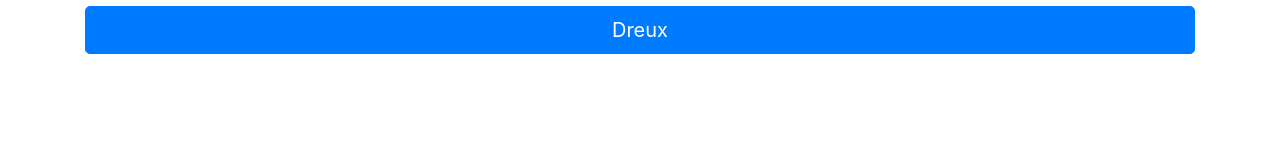
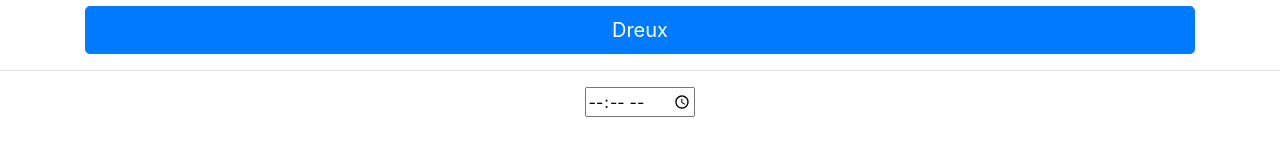
Before and after one commit to laviagicien/numTrain, an Angular app: page / in a window 1280 px wide. Shown: the part 162-318 px from the top of the page. Built offline with nearby package versions, Linux system fonts and the light colour scheme.

Commit message:
adding time choosing part, and time property une ts file it works !!!! YEAH

```diff
--- a/src/app/destination-choice/destination-choice.component.html
+++ b/src/app/destination-choice/destination-choice.component.html
@@ -8,3 +8,8 @@
 <div class="container text-center">
   <h1>{{getDestination()}}</h1>
 </div>
+<hr>
+<div class="container text-center">
+  <input type="time" name="hourOfDep" [(ngModel)]="hourOfDep"><br>
+  {{hourOfDep}}
+</div>
--- a/src/app/destination-choice/destination-choice.component.ts
+++ b/src/app/destination-choice/destination-choice.component.ts
@@ -1,4 +1,5 @@
 import { Component, OnInit } from '@angular/core';
+import { Time } from '@angular/common';
 
 @Component({
   selector: 'app-destination-choice',
@@ -8,6 +9,7 @@
 export class DestinationChoiceComponent implements OnInit {
   destination:String = "";
   destList:String[] = ['Rambouillet','Plaisir','Mantes-la-Jolie','Dreux'];
+  hourOfDep:Time;
 
   constructor() { }
 
```
